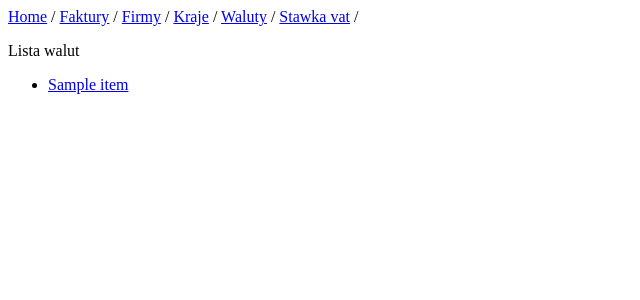
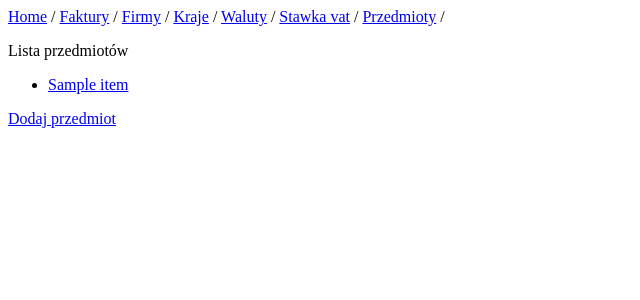
Before and after one commit to devsoft-pl/invoice-factory, a Django app: page /items/ in a window 1280 px wide. Shown: the top 300 px of the page, without its empty margins (0-640 px from the left). Run offline with Django 3.2, Linux system fonts and the light colour scheme; tables that the repository leaves empty hold one stand-in row (values such as "Sample post"); parts of the project's set-up code (start-up, migrations or seed data) failed here and were passed over.

Commit message:
drobne poprawki z nazwami

```diff
--- a/templates/base.html
+++ b/templates/base.html
@@ -5,6 +5,7 @@
   <a href="{% url 'countries:list_countries' %}">Kraje</a> /
   <a href="{% url 'currencies:list_currencies' %}">Waluty</a> /
   <a href="{% url 'vat_rates:list_vates' %}">Stawka vat</a> /
+  <a href="{% url 'items:list_items' %}">Przedmioty</a> /
 </p>
 
 {% block content %}{% endblock content %}
--- a/templates/create_invoice.html
+++ b/templates/create_invoice.html
@@ -12,5 +12,6 @@
 
   <a href="{% url 'companies:create_company' %}?next={% url 'invoices:create_invoice' %}">Dodaj firmę</a>
   <a href="{% url 'currencies:create_currency' %}?next={% url 'invoices:create_invoice' %}">Dodaj walutę</a>
+  <a href="{% url 'items:create_item' %}?next={% url 'invoices:create_invoice' %}">Dodaj przedmiot</a>
 
 {% endblock content %}
--- a/templates/create_item.html
+++ b/templates/create_item.html
@@ -2,12 +2,12 @@
 
 {% block content %}
 
-  <p>Nowa pozycja</p>
+  <p>Nowa przedmiot</p>
 
   <form action="{% url 'items:create_item' %}" method='post'>
     {% csrf_token %}
     {{ form.as_p }}
-    <button name="submit">Dodaj pozycję</button>
+    <button name="submit">Dodaj przedmiot</button>
   </form>
 
 {% endblock content %}
--- a/templates/create_vat.html
+++ b/templates/create_vat.html
@@ -4,7 +4,7 @@
 
   <p>Nowy stawka vat</p>
 
-  <form action="{% url 'rat_vates:create_vat_rate' %}" method='post'>
+  <form action="{% url 'vat_rates:create_vat' %}" method='post'>
     {% csrf_token %}
     {{ form.as_p }}
     <button name="submit">Dodaj stawkę vat</button>
--- a/templates/detail_item.html
+++ b/templates/detail_item.html
@@ -3,7 +3,7 @@
 {% block content %}
 
   <ul>
-    <li>Item: {{ item.name }}</li>
+    <li>Przedmiot: {{ item.name }}</li>
   </ul>
 
   <a href="{% url 'items:list_items' %}">Powrót</a>
--- a/templates/detail_vat.html
+++ b/templates/detail_vat.html
@@ -3,10 +3,10 @@
 {% block content %}
 
   <ul>
-    <li>: Stawka vat{{ vat_rate.rate }}</li>
+    <li>{{ vat_rate }}</li>
   </ul>
 
-  <a href="{% url 'vat_rates:list_vat_rates' %}">Powrót</a>
-  <a href="{% url 'vat_rates:replace_vat_rate' vat_rate.pk %}">Edytuj</a>
+  <a href="{% url 'vat_rates:list_vates' %}">Powrót</a>
+  <a href="{% url 'vat_rates:replace_vat' vat_rate.pk %}">Edytuj</a>
 
 {% endblock content %}
--- a/templates/list_items.html
+++ b/templates/list_items.html
@@ -2,7 +2,7 @@
 
 {% block content %}
 
-  <p>Lista walut</p>
+  <p>Lista przedmiotów</p>
 
   {% if items %}
       <ul>
@@ -13,7 +13,9 @@
       {% endfor %}
       </ul>
   {% else %}
-      <p>Brak</p>
+      <p>Brak przedmiotów</p>
   {% endif %}
 
+  <a href="{% url 'items:create_item' %}">Dodaj przedmiot</a>
+
 {% endblock %}
--- a/templates/list_vates.html
+++ b/templates/list_vates.html
@@ -8,7 +8,7 @@
       <ul>
       {% for vat_rate in vat_rates %}
           <li>
-            <a href="{% url 'vat_rates:detail_vat_rate' vat_rate.pk %}">{{ vat_rate }}</a>
+            <a href="{% url 'vat_rates:detail_vat' vat_rate.pk %}">{{ vat_rate }}</a>
           </li>
       {% endfor %}
       </ul>
@@ -16,4 +16,6 @@
       <p>Brak stawek vat</p>
   {% endif %}
 
+  <a href="{% url 'vat_rates:create_vat' %}">Dodaj stawkę vat</a>
+
 {% endblock content %}
--- a/templates/replace_item.html
+++ b/templates/replace_item.html
@@ -4,7 +4,7 @@
 
   <p>Edytuj: {{ item }}</p>
 
-  <form action="{% url 'vat_rates:replace_vat_rate' vat_rate.pk %}" method='post'>
+  <form action="{% url 'vat_rates:replace_vat' vat_rate.pk %}" method='post'>
     {% csrf_token %}
     {{ form.as_p }}
     <button name="submit">Zapisz zmiany</button>
--- a/templates/replace_vat.html
+++ b/templates/replace_vat.html
@@ -4,7 +4,7 @@
 
   <p>Edytuj stawkę vat: {{ vat_rate }}</p>
 
-  <form action="{% url 'vat_rates:replace_vat_rate' vat_rate.pk %}" method='post'>
+  <form action="{% url 'vat_rates:replace_vat' vat_rate.pk %}" method='post'>
     {% csrf_token %}
     {{ form.as_p }}
     <button name="submit">Zapisz zmiany</button>
```
